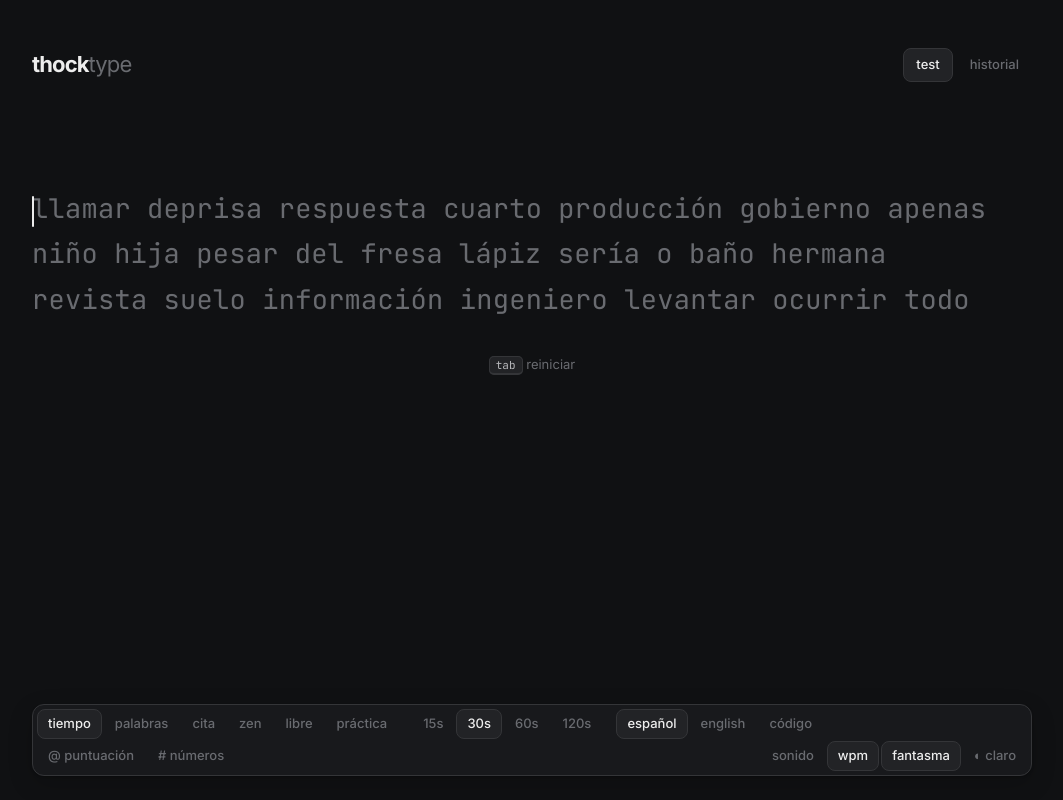
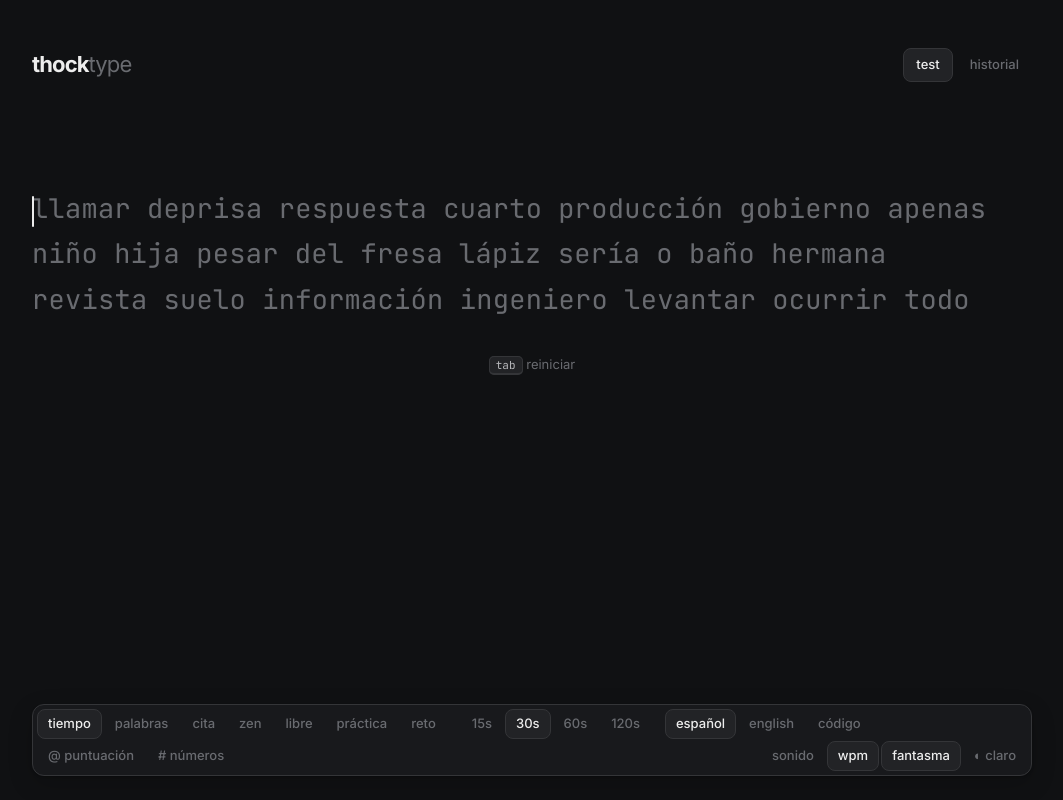
Before and after one commit to fariascode/thocktype, a React (Vite) app: page / in a window 1280 px wide. Shown: the whole page, without its empty margins (108-1171 px from the left). Built offline with nearby package versions, Linux system fonts and the light colour scheme.

Commit message:
feat(reto): modo reto con un intento oficial por día e idioma

```diff
--- a/src/App.tsx
+++ b/src/App.tsx
@@ -12,6 +12,7 @@ import { inputDiff } from './inputDiff'
 import { renderCard } from './shareCard'
 import { copyText, shareImage } from './share'
 import CoachCard from './CoachCard'
+import { challengeNumber, dailyWords, grid, loadDaily, officialFor, saveOfficial, type DailyEntry } from './daily'
 import { addBigram, loadBigrams, mergeBigrams, saveBigrams, type Bigrams } from './coach'
 
 // phones/tablets: no physical keyboard, so typing goes through a hidden input
@@ -19,7 +20,7 @@ const COARSE = window.matchMedia?.('(pointer: coarse)').matches ?? false
 
 const DURATIONS = [15, 30, 60, 120]
 const COUNTS = [10, 25, 50, 100]
-const MODES: Record<Mode, string> = { time: 'tiempo', words: 'palabras', quote: 'cita', zen: 'zen', custom: 'libre', practice: 'práctica' }
+const MODES: Record<Mode, string> = { time: 'tiempo', words: 'palabras', quote: 'cita', zen: 'zen', custom: 'libre', practice: 'práctica', daily: 'reto' }
 const PRACTICE_WORDS = 40
 
 type Settings = {
@@ -55,6 +56,7 @@ function buildTest(s: Settings, keys: KeyStats): { words: string[]; by?: string
     case 'quote': return randomQuote(s.lang)
     case 'custom': return { words: s.custom.trim().split(/\s+/).filter(Boolean) }
     case 'zen': return { words: [] }
+    case 'daily': return { words: dailyWords(s.lang) }
   }
 }
 
@@ -62,6 +64,7 @@ type Sample = { wpm: number; raw: number }
 type FullResult = Result & {
   samples: Sample[]; chars: ReturnType<typeof charStats>; by?: string
   hits: Record<string, number>; errs: Record<string, number>; prevPb: number; bigrams: Bigrams
+  daily?: { n: number; official: boolean; entry: DailyEntry } // set for the daily challenge
 }
 
 // pixel position of character `ci` inside a word element (after the last char if past the end)
@@ -76,6 +79,7 @@ export default function App() {
   const [s, setS] = useState(loadSettings)
   const [history, setHistory] = useState(loadHistory)
   const [keyStats, setKeyStats] = useState(loadKeys)
+  const [daily, setDaily] = useState(loadDaily)
   const [test, setTest] = useState(() => buildTest(s, keyStats))
   const words = test.words
   const [typed, setTyped] = useState<string[]>([''])
@@ -139,9 +143,17 @@ export default function App() {
     saveKeys(merged)
     setKeyStats(merged)
     saveBigrams(mergeBigrams(loadBigrams(), bigrams))
-    setResult({ ...r, samples, chars: charStats(targets, done), hits, errs, prevPb: pb, by: test.by, bigrams })
+    // daily challenge: only the first attempt of the day counts; later ones are practice
+    let dailyInfo: FullResult['daily']
+    if (s.mode === 'daily') {
+      const prev = officialFor(daily, s.lang)
+      const entry = prev ?? { wpm: r.wpm, acc: r.acc, grid: grid(words, done) }
+      if (!prev) setDaily(saveOfficial(daily, s.lang, entry))
+      dailyInfo = { n: challengeNumber(), official: !prev, entry }
+    }
+    setResult({ ...r, samples, chars: charStats(targets, done), hits, errs, prevPb: pb, by: test.by, bigrams, daily: dailyInfo })
     setPhase('done')
-  }, [s, pb, words, zen, test.by, keyStats])
+  }, [s, pb, words, zen, test.by, keyStats, daily])
 
   // 1s tick: sample speed, count the clock
   useEffect(() => {
--- a/src/stats.ts
+++ b/src/stats.ts
@@ -18,7 +18,7 @@ export function consistency(samples: number[]): number {
   return Math.max(0, Math.min(100, 100 - (sd / mean) * 100))
 }
 
-export type Mode = 'time' | 'words' | 'quote' | 'zen' | 'custom' | 'practice'
+export type Mode = 'time' | 'words' | 'quote' | 'zen' | 'custom' | 'practice' | 'daily'
 // duration = seconds the test lasted; value = 30 (s) in time mode or 50 (words) in words mode
 export type Result = {
   date: number; wpm: number; raw: number; acc: number; cons: number; lang: string; duration: number
```
